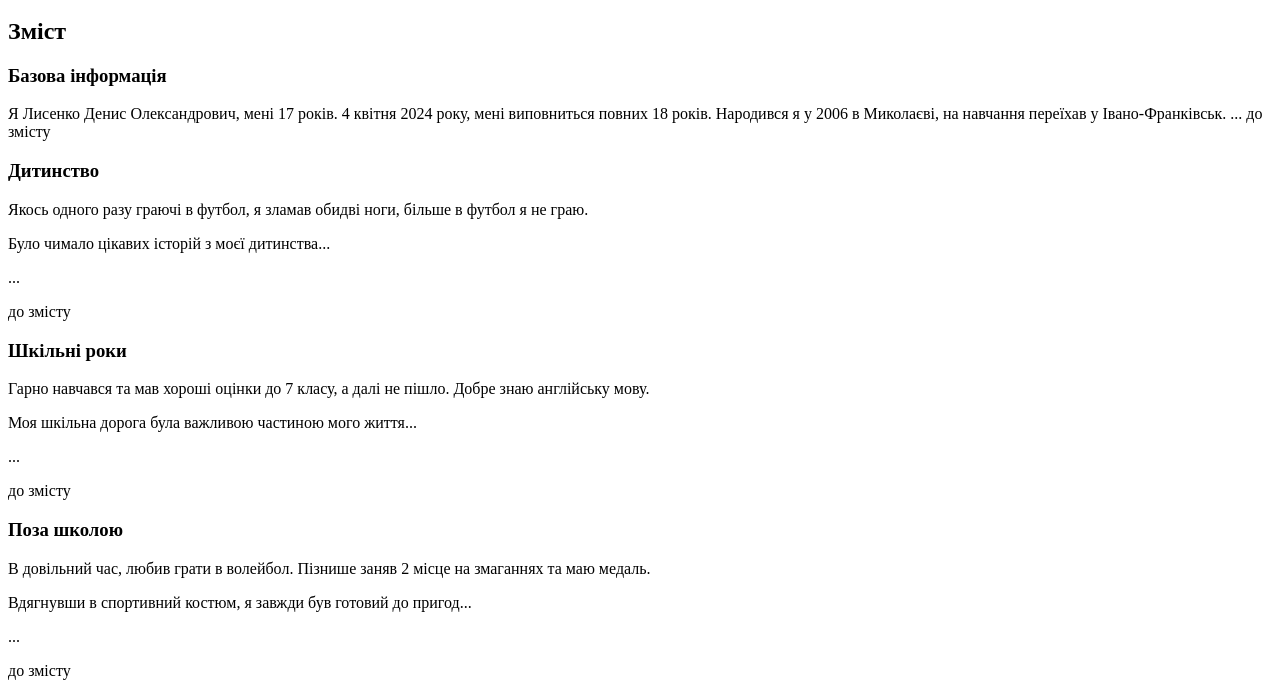
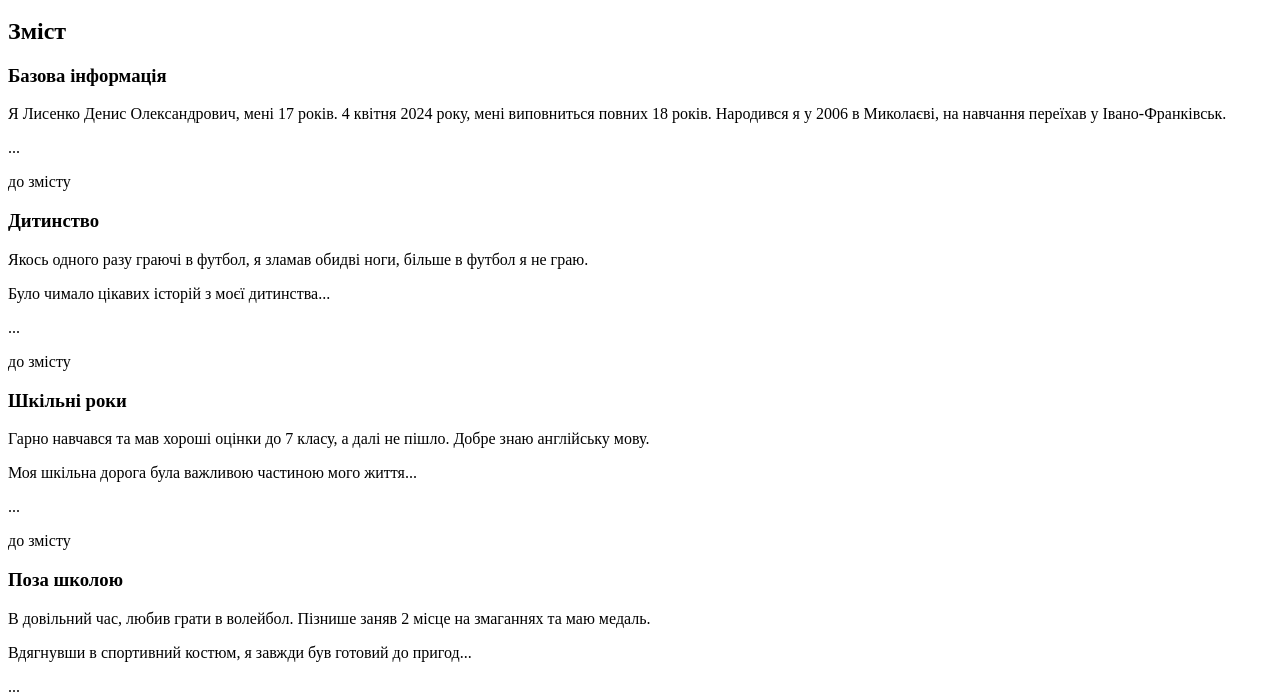
Before and after one commit to DenisLysenko0/2-pract.work, a plain HTML site: page biography.html in a window 1280 px wide. Shown: the part 100-800 px from the top of the page. Drawn offline with Linux system fonts and the light colour scheme.

Commit message:
Update biography.html

```diff
--- a/biography.html
+++ b/biography.html
@@ -14,9 +14,9 @@
     <h3>Базова інформація</h3>
     <p>Я Лисенко Денис Олександрович, мені 17 років.
     4 квітня 2024 року, мені виповниться повних 18 років.
-    Народився я у 2006 в Миколаєві, на навчання переїхав у Івано-Франківськ.
-    ...
-    до змісту</p>
+    Народився я у 2006 в Миколаєві, на навчання переїхав у Івано-Франківськ.</p>
+    </p>...</p>
+    </p>до змісту</p>
 
     <h3>Дитинство</h3>
     <p>Якось одного разу граючі в футбол, я зламав обидві ноги, більше в футбол я не граю.</p>
```
